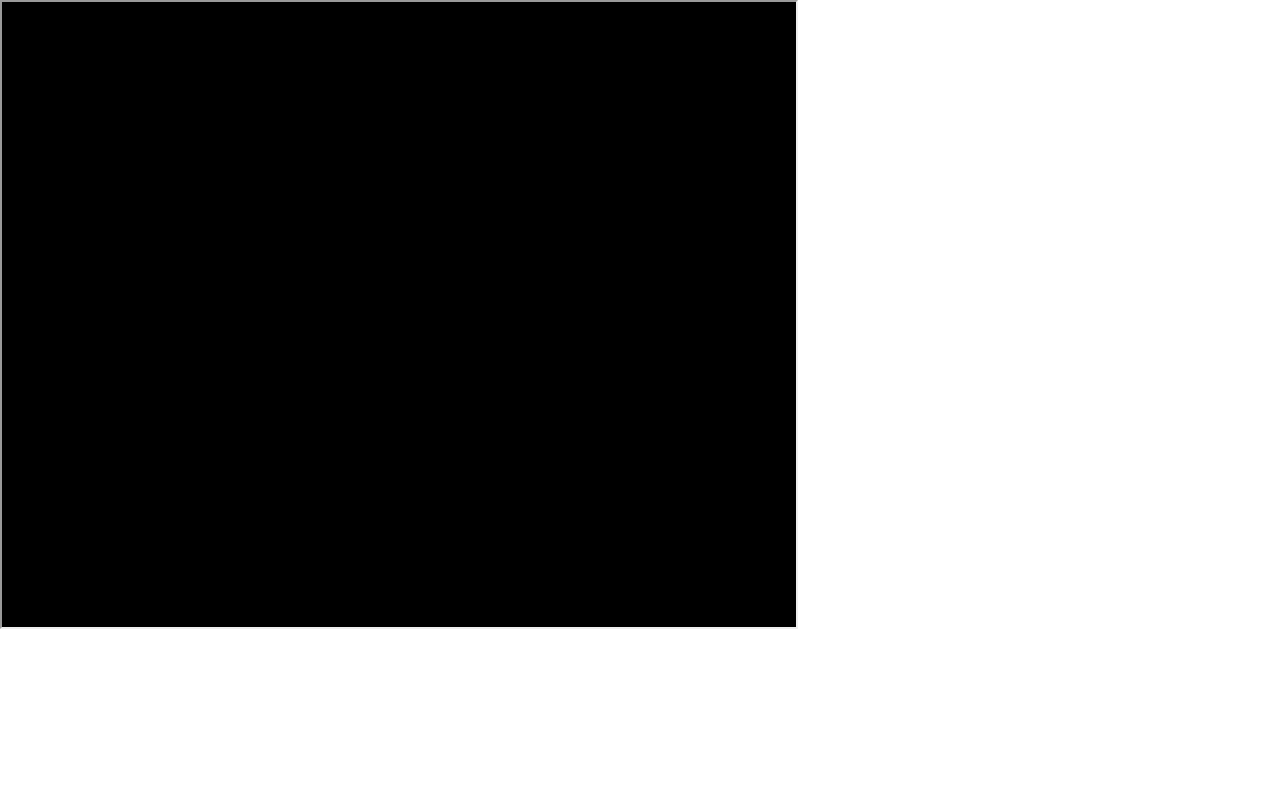
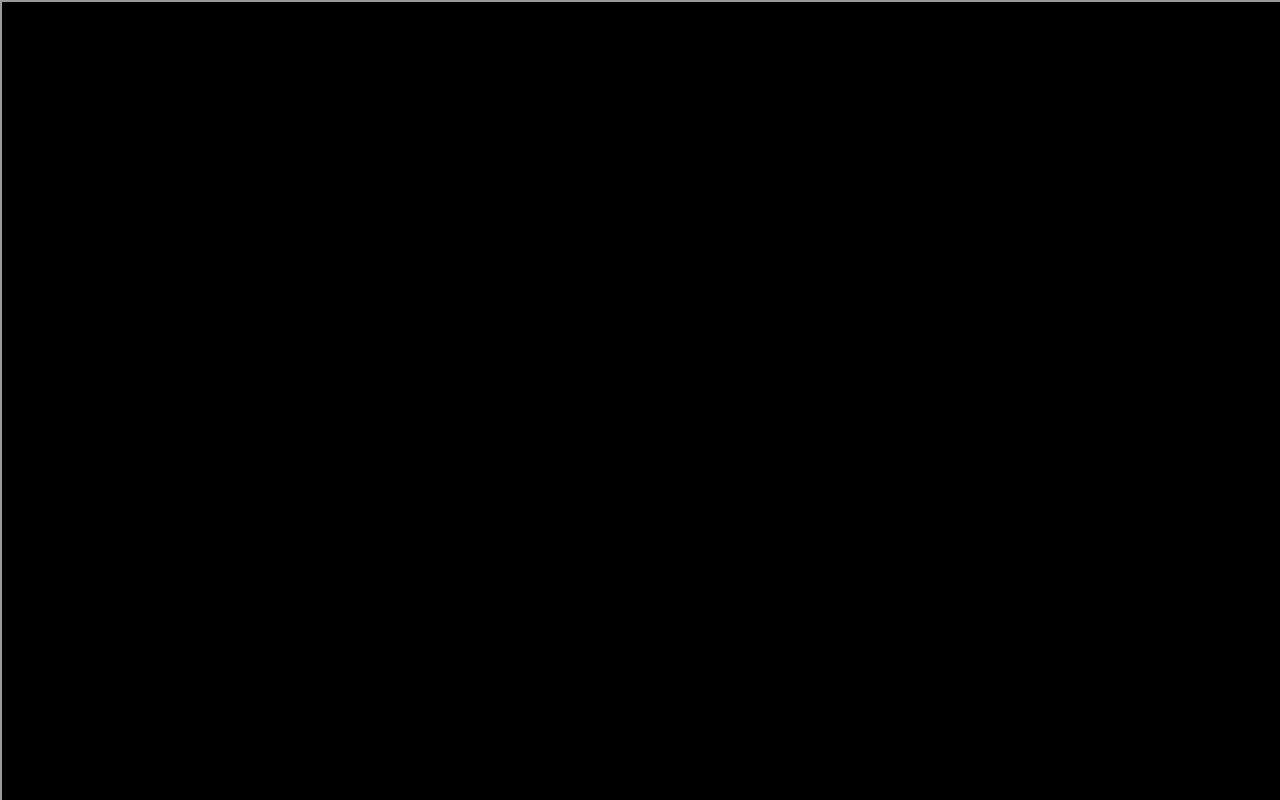
Before and after one commit to VovaKarter/VovaKarter.github.io, a plain HTML site: page index.html in a window 1280 px wide. Drawn offline with Linux system fonts and the light colour scheme.

Commit message:
Update index.html

```diff
--- a/index.html
+++ b/index.html
@@ -11,7 +11,7 @@
 	</head>
 	<body>
 		<div class="wrapper">
-			<iframe src="game.html" border="0" width="794" height="625"></iframe>
+			<iframe src="game.html" border="0" width=100% height=100%></iframe>
 		</div>
 	</body>
 </html>
```
